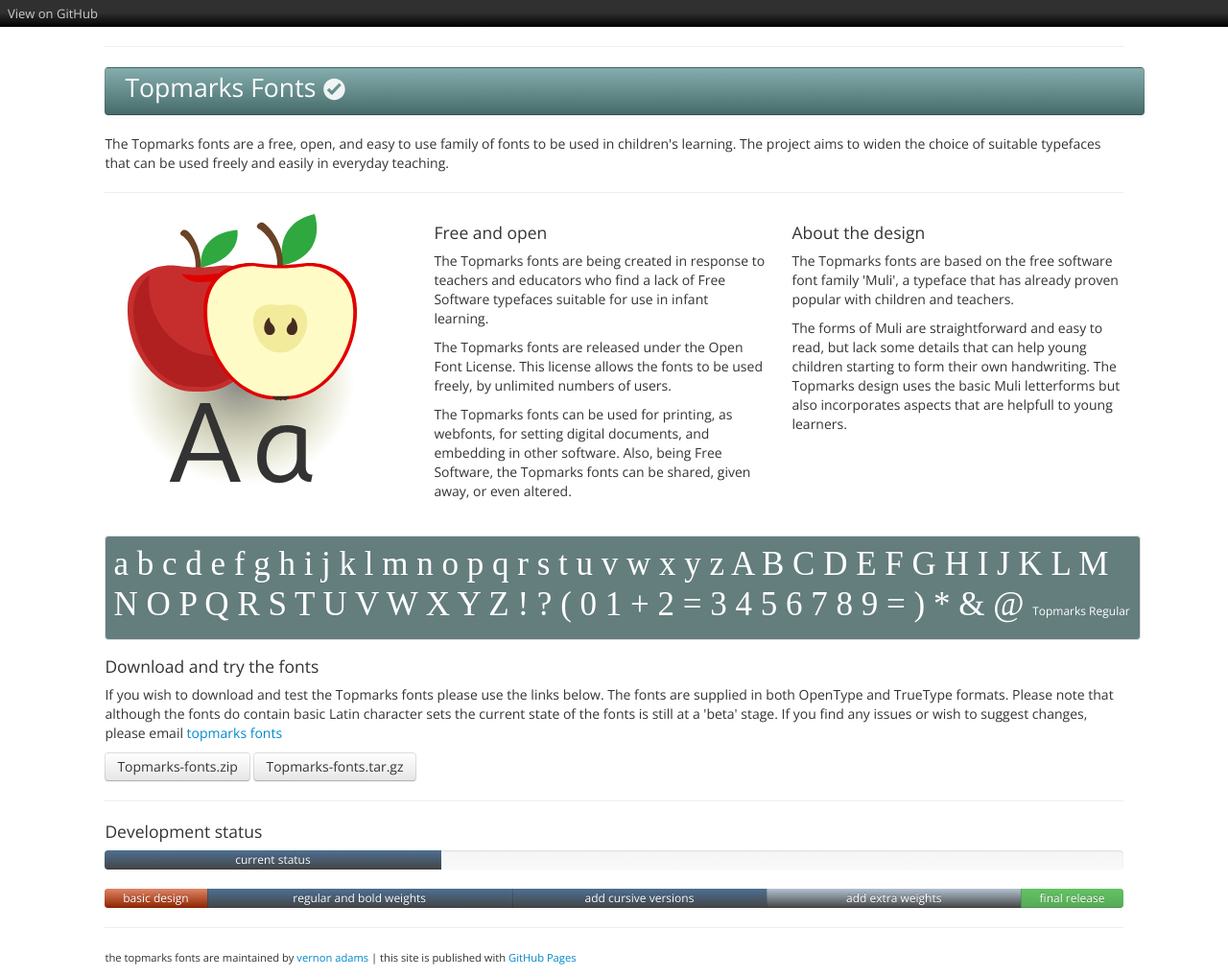
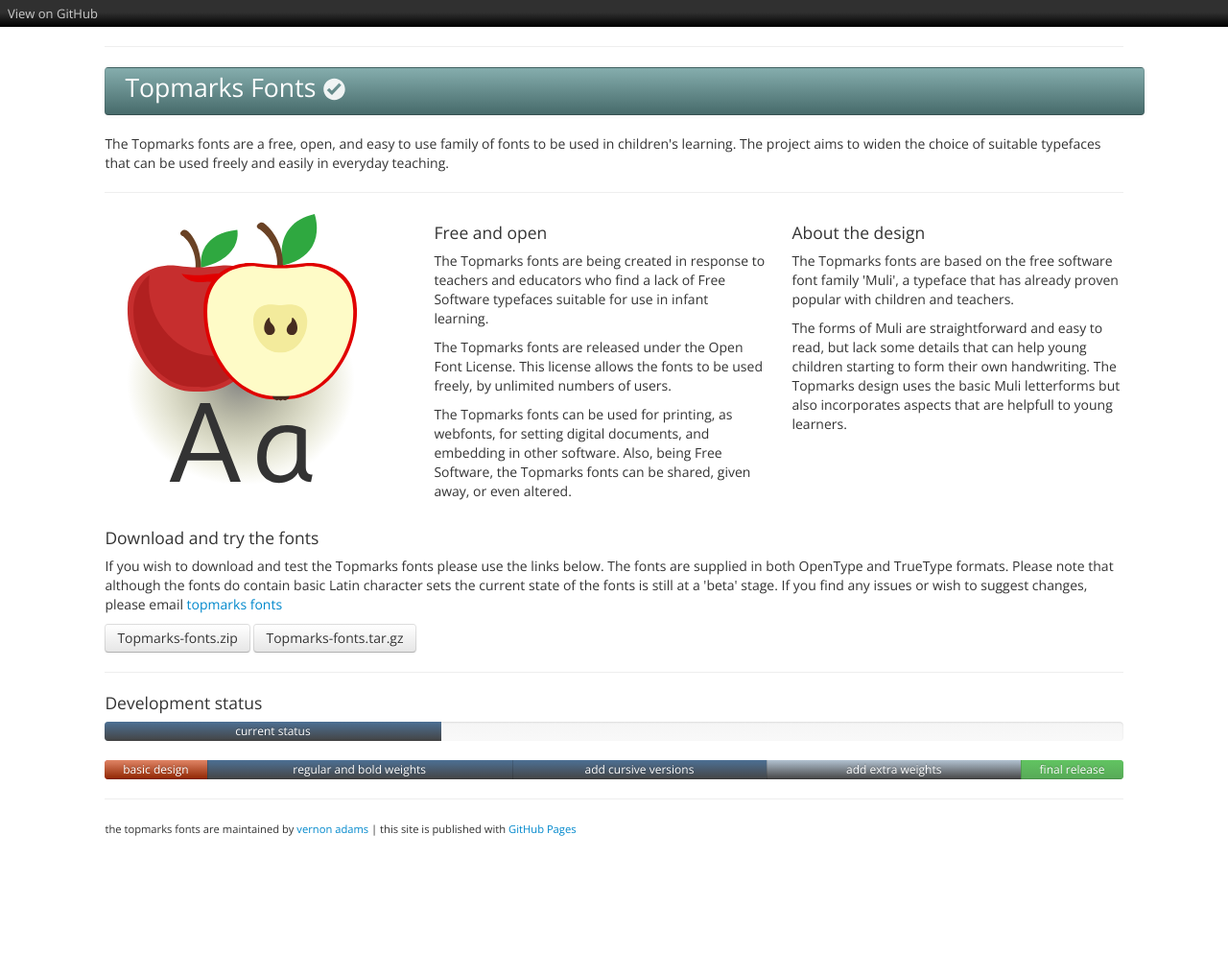
Before and after one commit to vernnobile/topmarks, a Jekyll site: the page built from index.html, in a window 1280 px wide. Shown: the whole page at 96% size. Built offline with Jekyll 4.4.1, drawn with Linux system fonts in a browser that asks for light colours; some web fonts are replaced; after the commit the page ends 900 px from its top, so only the background shows below that.

Commit message:
Update downloads.html

```diff
--- a/_includes/downloads.html
+++ b/_includes/downloads.html
@@ -1,5 +1,5 @@
 <div>
-<div class="specimen">a b c d e f g h i j k l m n o p q r s t u v w x y z A B C D E F G H I J K L M N O P Q R S T U V W X Y Z ! ? ( 0 1 + 2 = 3 4 5 6 7 8 9 = ) * & @ <span style="font-size:12px">Topmarks Regular</span></div>
+
 <h4>Download and try the fonts</h4>
 <p>If you wish to download and test the Topmarks fonts please use the links below. The fonts are supplied in both OpenType and TrueType formats. Please note that although the fonts do contain basic Latin character sets the current state of the fonts is still at a 'beta' stage. If you find any issues or wish to suggest changes, please email <a href="mailto:beta@topmarksfont.com">topmarks fonts</a></p>
 <section id="downloads">
```
